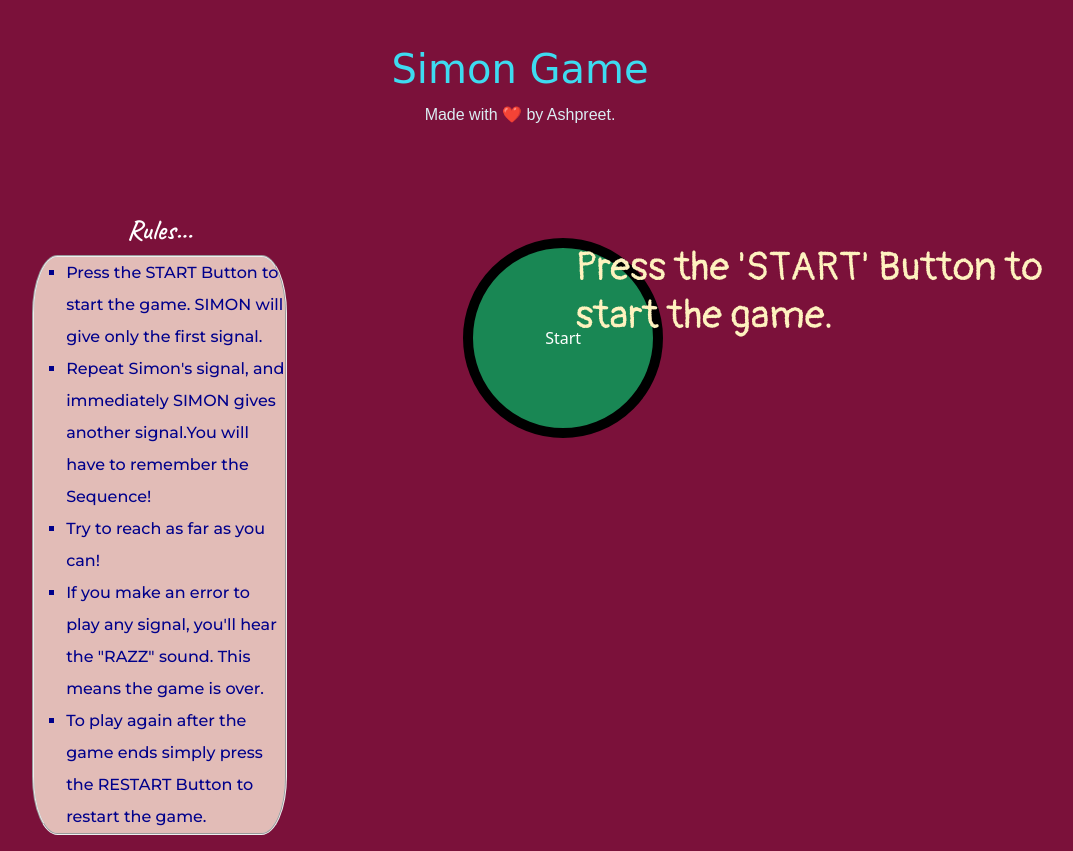
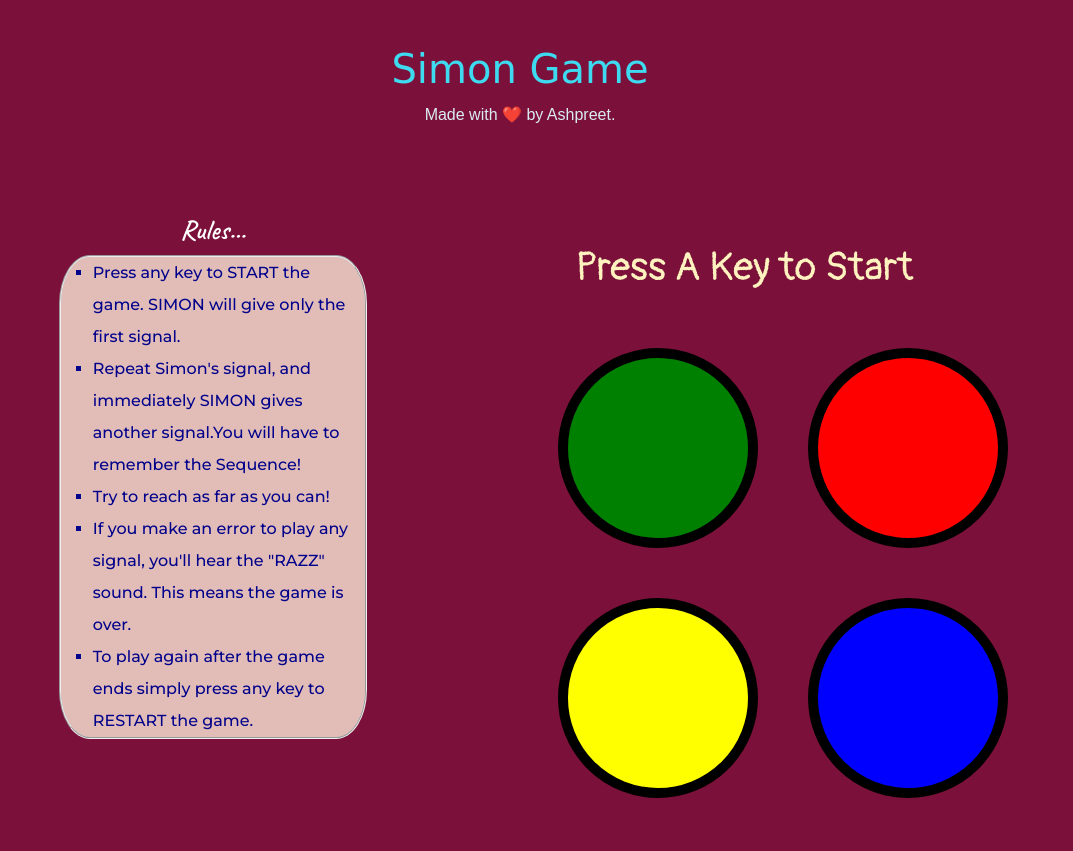
Before and after one commit to ashpreet12/SimonGame, a plain HTML site: page index.html in a window 1280 px wide. Shown: the whole page, without its empty margins (120-1193 px from the left). After the commit the page ends 823 px from the top, so only its background shows below. Drawn offline with nearby package versions, Linux system fonts and the light colour scheme; a web font is replaced by a local one.

Commit message:
Update index.html

```diff
--- a/index.html
+++ b/index.html
@@ -3,7 +3,6 @@
 
 <head>
   <meta charset="utf-8">
-  <meta name="viewport" content="width=device-width, initial-scale=1.0" />
   <title>Ash's Simon Game</title>
   <link href="https://cdn.jsdelivr.net/npm/bootstrap@5.0.0-beta3/dist/css/bootstrap.min.css" rel="stylesheet" integrity="sha384-eOJMYsd53ii+scO/bJGFsiCZc+5NDVN2yr8+0RDqr0Ql0h+rP48ckxlpbzKgwra6" crossorigin="anonymous">
   <link rel="stylesheet" href="styles.css">
@@ -25,53 +24,45 @@
 
   <div class="container-fluid">
     <div class="row">
-      <div class="col-lg-5" id="rules">
+      <div class="col-lg-6" id="rules">
         <h3 class="rulHeading">Rules...</h3>
         <center>
 
 
           <ul class=rulesList>
-            <li>Press the START Button to start the game. SIMON will give only the first signal. </li>
+            <li>Press any key to START the game. SIMON will give only the first signal. </li>
             <li>Repeat Simon's signal, and immediately SIMON gives another signal.You will have to remember the Sequence! </li>
             <li>Try to reach as far as you can!</li>
             <li>If you make an error to play any signal, you'll hear the "RAZZ" sound. This means the game is over. </li>
-            <li>To play again after the game ends simply press the RESTART Button to restart the game. </li>
+            <li>To play again after the game ends simply press any key to RESTART the game. </li>
 
           </ul>
         </center>
 
       </div>
-      <div class="col-lg-1">
-        <center>
-          <button type="button" class="btn btn-success" id="start">Start</button>
-        </center>
-      </div>
 
-
-      <div class="col-lg-6  col-md-12 col-sm-12" id="buttons">
+        <div class="col-lg-6">
           <div class="row">
 
-          <span>
-            <h1 id="level-title">Press the 'START' Button to start the game.</h1>
-          </span>
+            <left><h1 id="level-title">Press A Key to Start</h1></left>
 
 
 
-          <div type="button" id="green" class="btns green">
+            <div type="button" id="green" class="btn green">
 
             </div>
 
-          <div type="button" id="red" class="btns red">
+            <div type="button" id="red" class="btn red">
 
             </div>
           </div>
 
           <div class="row">
 
-          <div type="button" id="yellow" class="btns yellow">
+            <div type="button" id="yellow" class="btn yellow">
 
             </div>
-          <div type="button" id="blue" class="btns blue">
+            <div type="button" id="blue" class="btn blue">
 
             </div>
 
```
Lines whose indentation alone changed are shown as unchanged.
